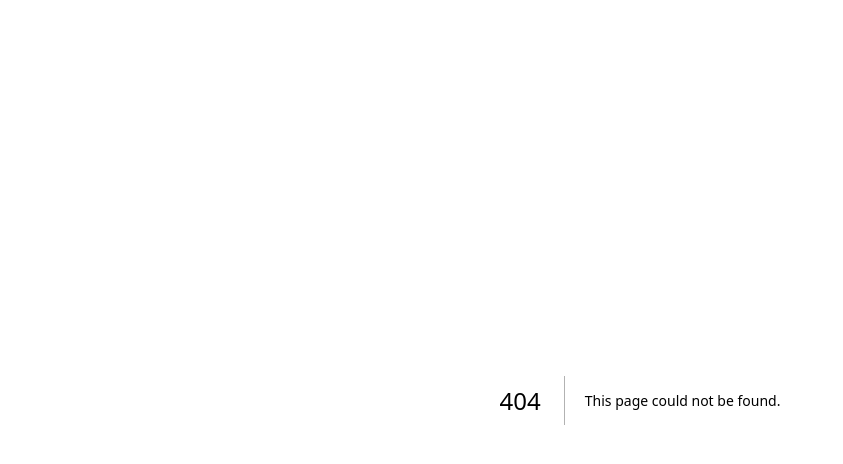
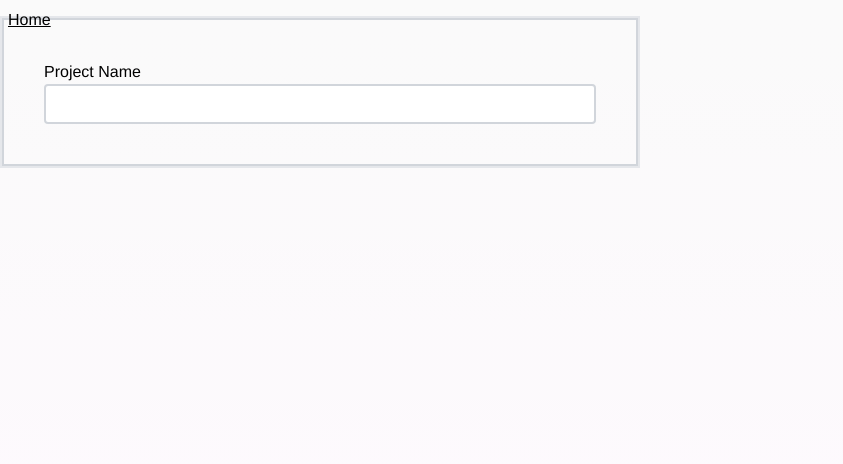
Before and after one commit to bitspaceorg/stand-gui, a Next.js app: page /config in a window 1280 px wide. Before the commit this address had no page. Shown: the top 464 px of the page, without its empty margins (0-843 px from the left). Built offline with nearby package versions, Linux system fonts and the light colour scheme.

Commit message:
[Fix] Remove Next-Auth

```diff
--- /dev/null
+++ b/src/app/config/page.tsx
@@ -0,0 +1,30 @@
+"use client";
+
+import Link from "next/link";
+import React from "react";
+export default function Developer() {
+  return (
+    <main className="flex flex-col min-h-screen w-full font-helvetica">
+      <section className="w-full h-1/2 p-2">
+        <Link
+          className="text-black underline font-mono absolute text-left"
+          href="/"
+        >
+          Home
+        </Link>
+      </section>
+      <section className="flex flex-col  w-1/2 border-2">
+        <form className="border-gray-300 border-2 p-10">
+          <label htmlFor="project">Project Name</label>
+          <input
+            className="border-2 border-gray-300 w-full h-10 rounded"
+            type="text"
+            id="project"
+            name="project"
+            required
+          />
+        </form>
+      </section>
+    </main>
+  );
+}
--- a/src/app/globals.css
+++ b/src/app/globals.css
@@ -4,8 +4,8 @@
 
 :root {
   --foreground-rgb: 0, 0, 0;
-  --background-start-rgb: 214, 219, 220;
-  --background-end-rgb: 255, 255, 255;
+  --background-start-rgb: 250, 250, 250;
+  --background-end-rgb: 255, 249, 255;
 }
 
 @media (prefers-color-scheme: dark) {
--- a/src/components/Login/index.tsx
+++ b/src/components/Login/index.tsx
@@ -9,9 +9,11 @@ const Login: React.FC<LoginProps> = ({ onLogin }) => {
   const [showMsg, setShowMsg] = useState(false);
   const msg = "Womp Womp!";
 
+  /**This function handles a click**/
   const handleClick = () => {
     setShowMsg(!showMsg);
   };
+  /**This function handles the form submition and auth logic**/
   const handleSubmit = (e: React.FormEvent) => {
     e.preventDefault();
     const username = (e.target as HTMLFormElement).username.value;
@@ -19,6 +21,8 @@ const Login: React.FC<LoginProps> = ({ onLogin }) => {
     localStorage.setItem("username", username);
     if (password === "admin") {
       onLogin();
+    } else {
+      setShowMsg(!showMsg);
     }
   };
 
--- a/src/components/Main/index.tsx
+++ b/src/components/Main/index.tsx
@@ -1,27 +1,19 @@
 import React from "react";
-import { useSession, signIn, signOut } from "next-auth/react";
+import Link from "next/link";
 export default function Home() {
-  const { data: session } = useSession();
   const username = localStorage.getItem("username");
-  const servercount = 69;
+  const servername = "Chris Evans";
   return (
     <main className="flex min-h-screen w-full font-helvetica">
-      <section>
-        {session && session.user ? (
-          <button onClick={() => signOut()}>Sign out</button>
-        ) : (
-          <button onClick={() => signIn()}>Sign in</button>
-        )}
-      </section>
-      <section>
-        {session && session.user ? (
-          <section className="flex flex-col w-full p-20">
-            <h1 className="text-4xl font-bold">Welcome! {username}</h1>
-            <p className="text-xl"> Server Count : {servercount} </p>
-          </section>
-        ) : (
-          <p>You need to sign in to access the books</p>
-        )}
+      <section className="flex flex-col w-full items-center p-20">
+        <h1 className="text-4xl font-bold">Welcome! {username}</h1>
+        <p className="text-xl"> Let's get in touch with {servername} </p>
+        <Link
+          className="font-helvetica font-medium hover:text-yellow-50"
+          href="/config"
+        >
+          Configure Project
+        </Link>
       </section>
     </main>
   );
```
